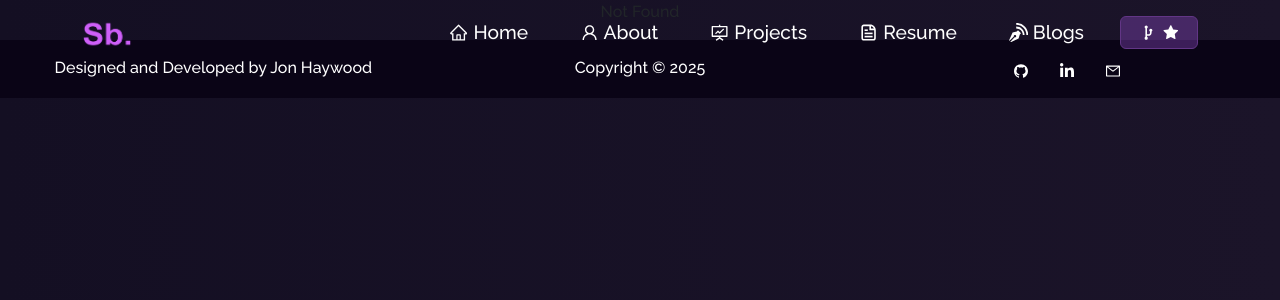
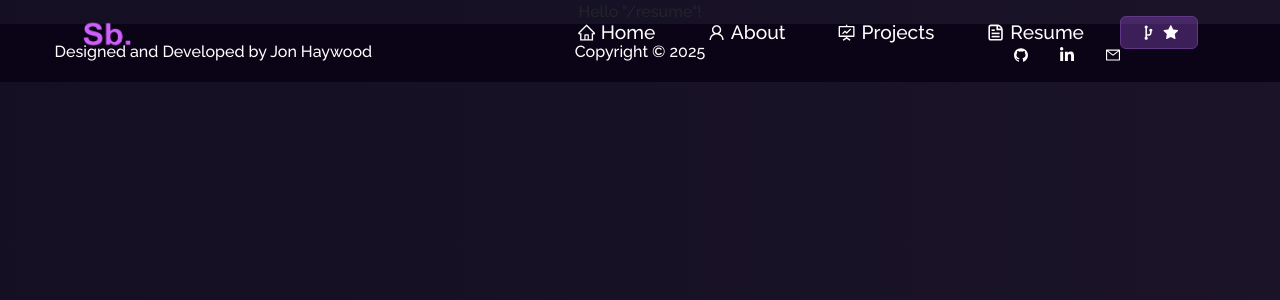
Before and after one commit to MateenAkram1/Mateen-s_portfolio, a React (Vite) app: page /resume in a window 1280 px wide. Before the commit this address had no page. Shown: the top 300 px of the page. Built offline with nearby package versions, Linux system fonts and the light colour scheme.

Commit message:
added resume

```diff
--- a/src/components/NavBar.tsx
+++ b/src/components/NavBar.tsx
@@ -6,7 +6,6 @@ import logo from "@/assets/logo.png";
 import { Button } from "react-bootstrap";
 import { Link } from "@tanstack/react-router";
 import { CgGitFork } from "react-icons/cg";
-import { ImBlog } from "react-icons/im";
 import {
   AiFillStar,
   AiOutlineHome,
@@ -98,16 +97,6 @@ export function NavBar() {
               </Nav.Link>
             </Nav.Item>
 
-            <Nav.Item>
-              <Nav.Link
-                href="https://soumyajitblogs.vercel.app/"
-                target="_blank"
-                rel="noreferrer"
-              >
-                <ImBlog style={{ marginBottom: "2px" }} /> Blogs
-              </Nav.Link>
-            </Nav.Item>
-
             <Nav.Item className="fork-btn">
               <Button
                 href="https://github.com/JonHaywood/Portfolio"
--- a/src/routeTree.gen.ts
+++ b/src/routeTree.gen.ts
@@ -11,11 +11,18 @@
 // Import Routes
 
 import { Route as rootRoute } from './routes/__root'
+import { Route as ResumeImport } from './routes/resume'
 import { Route as ProjectImport } from './routes/project'
 import { Route as AboutImport } from './routes/about'
 import { Route as IndexImport } from './routes/index'
 
 // Create/Update Routes
+
+const ResumeRoute = ResumeImport.update({
+  id: '/resume',
+  path: '/resume',
+  getParentRoute: () => rootRoute,
+} as any)
 
 const ProjectRoute = ProjectImport.update({
   id: '/project',
@@ -60,6 +67,13 @@ declare module '@tanstack/react-router' {
       preLoaderRoute: typeof ProjectImport
       parentRoute: typeof rootRoute
     }
+    '/resume': {
+      id: '/resume'
+      path: '/resume'
+      fullPath: '/resume'
+      preLoaderRoute: typeof ResumeImport
+      parentRoute: typeof rootRoute
+    }
   }
 }
 
@@ -69,12 +83,14 @@ export interface FileRoutesByFullPath {
   '/': typeof IndexRoute
   '/about': typeof AboutRoute
   '/project': typeof ProjectRoute
+  '/resume': typeof ResumeRoute
 }
 
 export interface FileRoutesByTo {
   '/': typeof IndexRoute
   '/about': typeof AboutRoute
   '/project': typeof ProjectRoute
+  '/resume': typeof ResumeRoute
 }
 
 export interface FileRoutesById {
@@ -82,14 +98,15 @@ export interface FileRoutesById {
   '/': typeof IndexRoute
   '/about': typeof AboutRoute
   '/project': typeof ProjectRoute
+  '/resume': typeof ResumeRoute
 }
 
 export interface FileRouteTypes {
   fileRoutesByFullPath: FileRoutesByFullPath
-  fullPaths: '/' | '/about' | '/project'
+  fullPaths: '/' | '/about' | '/project' | '/resume'
   fileRoutesByTo: FileRoutesByTo
-  to: '/' | '/about' | '/project'
-  id: '__root__' | '/' | '/about' | '/project'
+  to: '/' | '/about' | '/project' | '/resume'
+  id: '__root__' | '/' | '/about' | '/project' | '/resume'
   fileRoutesById: FileRoutesById
 }
 
@@ -97,12 +114,14 @@ export interface RootRouteChildren {
   IndexRoute: typeof IndexRoute
   AboutRoute: typeof AboutRoute
   ProjectRoute: typeof ProjectRoute
+  ResumeRoute: typeof ResumeRoute
 }
 
 const rootRouteChildren: RootRouteChildren = {
   IndexRoute: IndexRoute,
   AboutRoute: AboutRoute,
   ProjectRoute: ProjectRoute,
+  ResumeRoute: ResumeRoute,
 }
 
 export const routeTree = rootRoute
@@ -117,7 +136,8 @@ export const routeTree = rootRoute
       "children": [
         "/",
         "/about",
-        "/project"
+        "/project",
+        "/resume"
       ]
     },
     "/": {
@@ -128,6 +148,9 @@ export const routeTree = rootRoute
     },
     "/project": {
       "filePath": "project.tsx"
+    },
+    "/resume": {
+      "filePath": "resume.tsx"
     }
   }
 }
--- /dev/null
+++ b/src/routes/resume.tsx
@@ -0,0 +1,9 @@
+import { createFileRoute } from "@tanstack/react-router";
+
+export const Route = createFileRoute("/resume")({
+  component: RouteComponent,
+});
+
+function RouteComponent() {
+  return <div>Hello "/resume"!</div>;
+}
```
